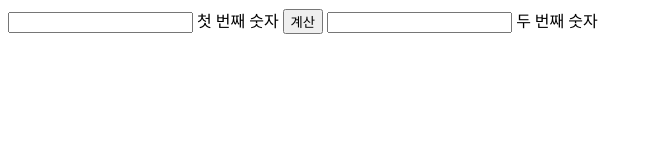
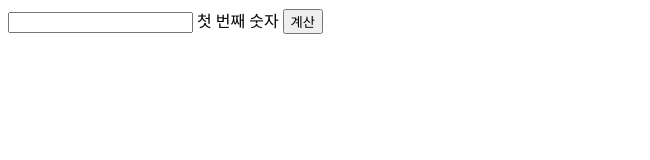
Before and after one commit to Jo-dv/woori_test01, a plain HTML site: page index.html in a window 1280 px wide. Shown: the whole page, without its empty margins (0-650 px from the left). Drawn offline with Linux system fonts and the light colour scheme.

Commit message:
Revert "Merge pull request #2 from Jo-dv/feat/bob"
This reverts commit 582e0ff082495710ac81d6f01e3912c29a5cbd41, reversing
changes made to 9ce4e95c73bcc89a58e7754fcc100a21104eb78f.

```diff
--- a/index.html
+++ b/index.html
@@ -14,11 +14,6 @@
         <label for="first"><span>첫 번째 숫자</span></label>
 
         <input type="submit" value="계산" />
-
-        <input type="text" id="second" class="question" />
-        <label for="second">
-        <span>두 번째 숫자</span>
-        </label>
     </form>
     <div id="output"></div>
 </body>
```
